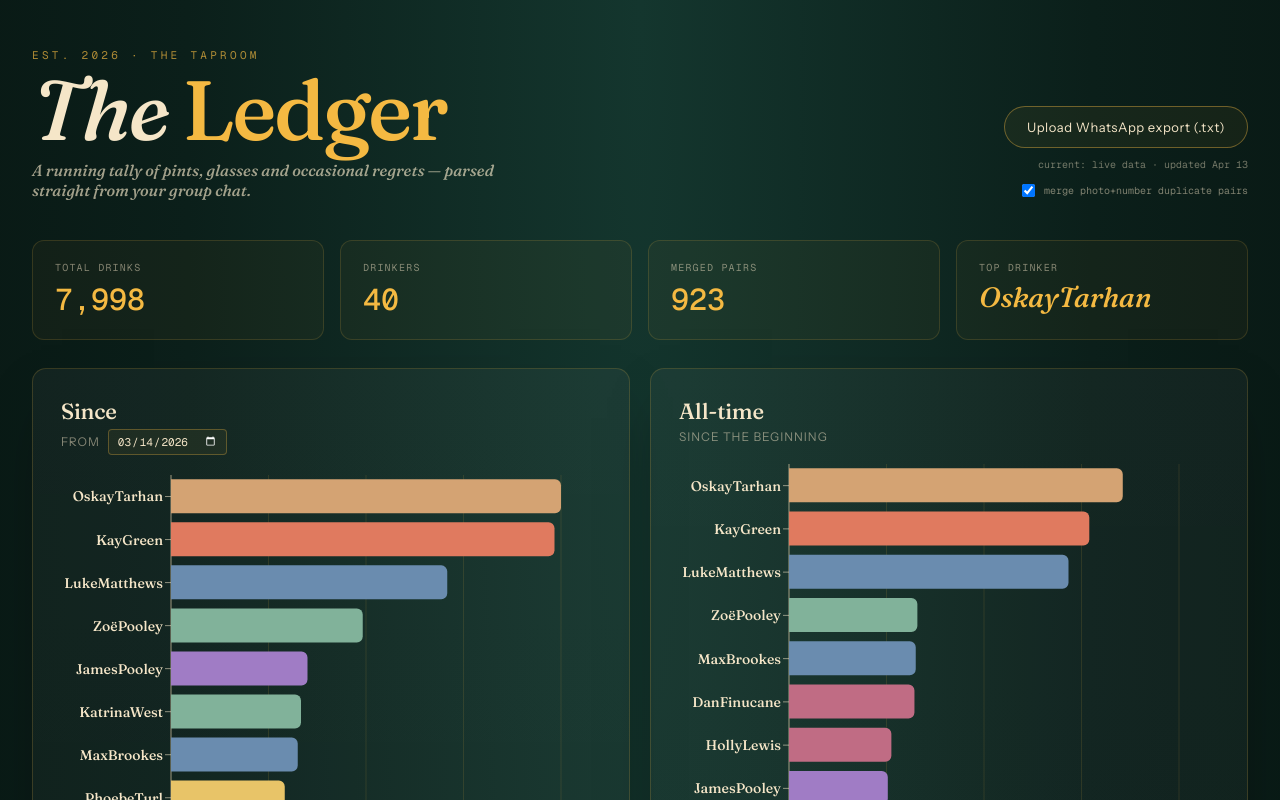
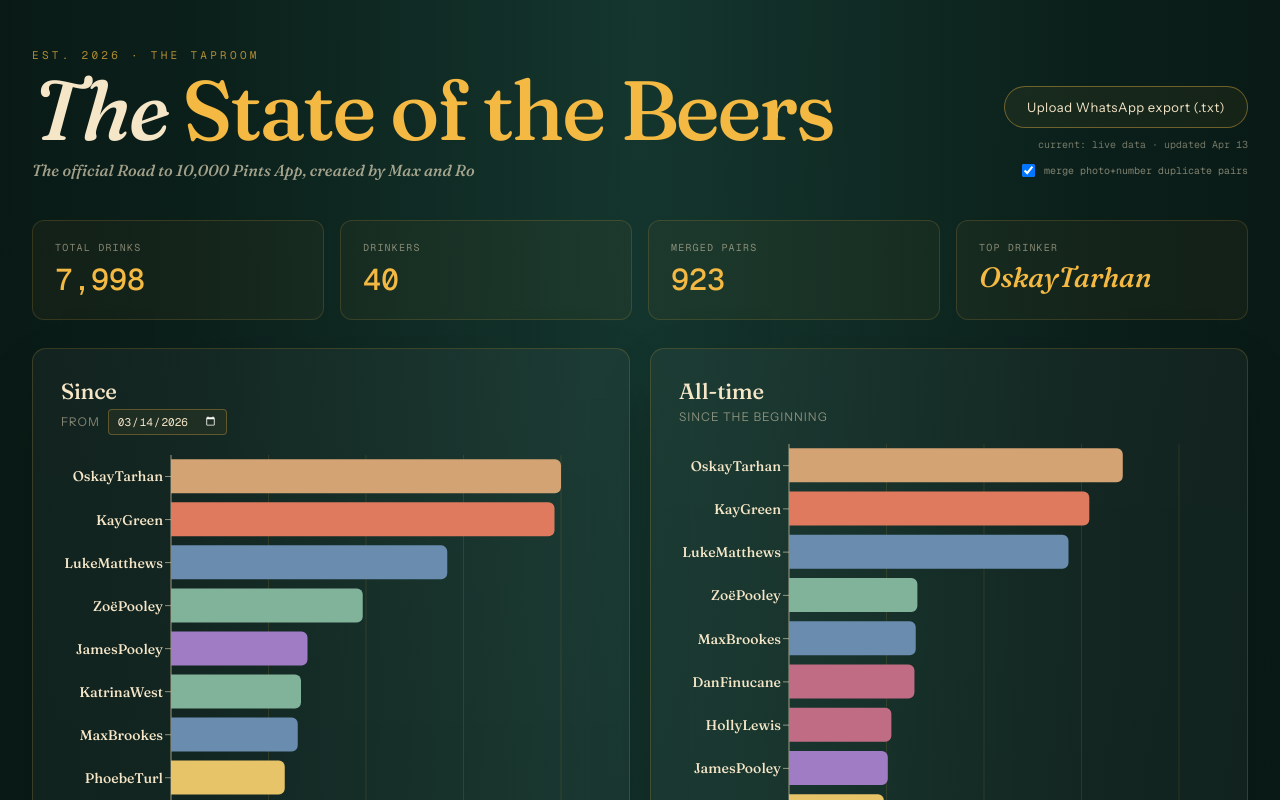
Before and after one commit to ElectrcPanoptic/road-to-10000-beers, a React (Vite) app: page / in a window 1280 px wide. Shown: the top 800 px of the page. Built offline with nearby package versions, Linux system fonts and the light colour scheme.

Commit message:
Update App.jsx

```diff
--- a/src/App.jsx
+++ b/src/App.jsx
@@ -1489,7 +1489,7 @@ export default function BeerTracker() {
                 color: "#f5e6c8",
               }}
             >
-              The <span style={{ fontStyle: "normal", fontWeight: 500, color: "#f4b942" }}>Ledger</span>
+              The <span style={{ fontStyle: "normal", fontWeight: 500, color: "#f4b942" }}>State of the Beers</span>
             </h1>
             <div
               style={{
@@ -1501,7 +1501,7 @@ export default function BeerTracker() {
                 maxWidth: 520,
               }}
             >
-              A running tally of pints, glasses and occasional regrets — parsed straight from your group chat.
+              The official Road to 10,000 Pints App, created by Max and Ro
             </div>
           </div>
 
```
